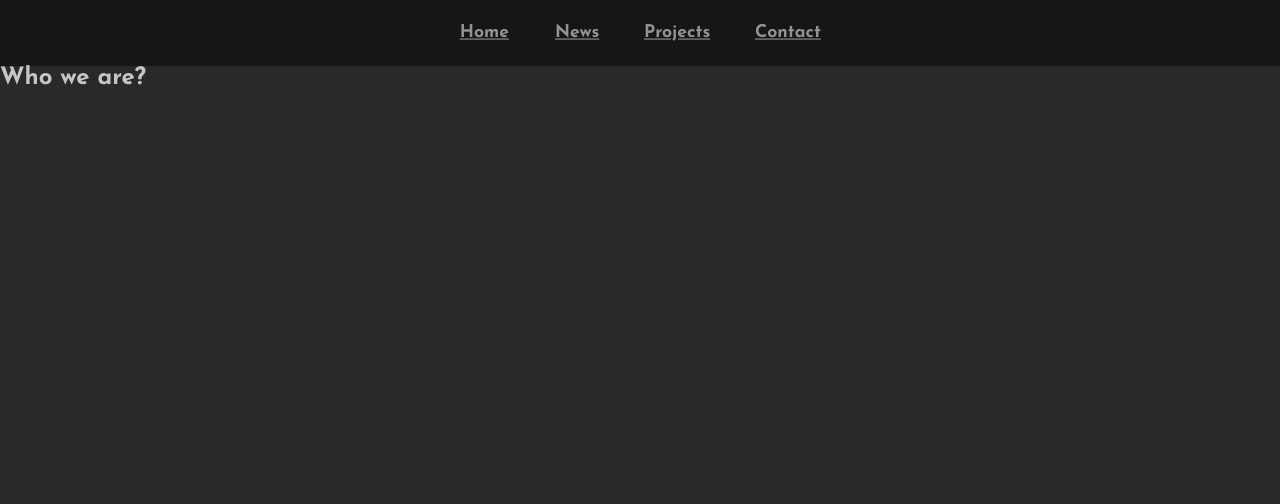
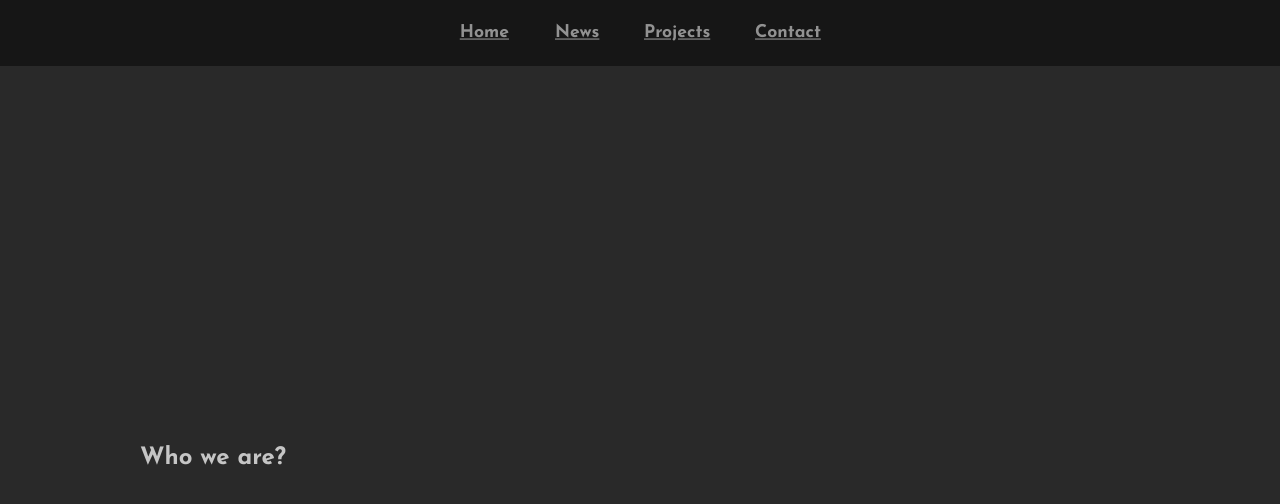
Before and after one commit to AuryChar/pudim-soft, a plain HTML site: page index.html in a window 1280 px wide. Drawn offline with Linux system fonts and the light colour scheme.

Commit message:
New Features

```diff
--- a/assets/css/styles.css
+++ b/assets/css/styles.css
@@ -42,9 +42,14 @@ nav a:hover {
     background-color: #292929;
     color: #c5c5c5;
     display: flex;
+    justify-content: center;
+    align-items: center;
 }
 
 .who-are-us div {
+    margin: 20px;
+    width: 100%;
+    max-width: 1000px;
 }
 
 @media screen and (max-width: 768px) {
@@ -56,6 +61,7 @@ nav a:hover {
         align-items: start;
         transition: all 0.2s ease-in-out;
         display: none;
+        box-shadow: #161616 0 0 45px;
     }
 
     .menu-label {
--- a/index.html
+++ b/index.html
@@ -30,7 +30,9 @@
     <section>
         <div class="who-are-us">
             <div>
-                <h2>Who we are?</h2>
+                <h1>Who we are?</h1>
+                <br>
+                <p></p>
             </div>
         </div>
     </section>
```
